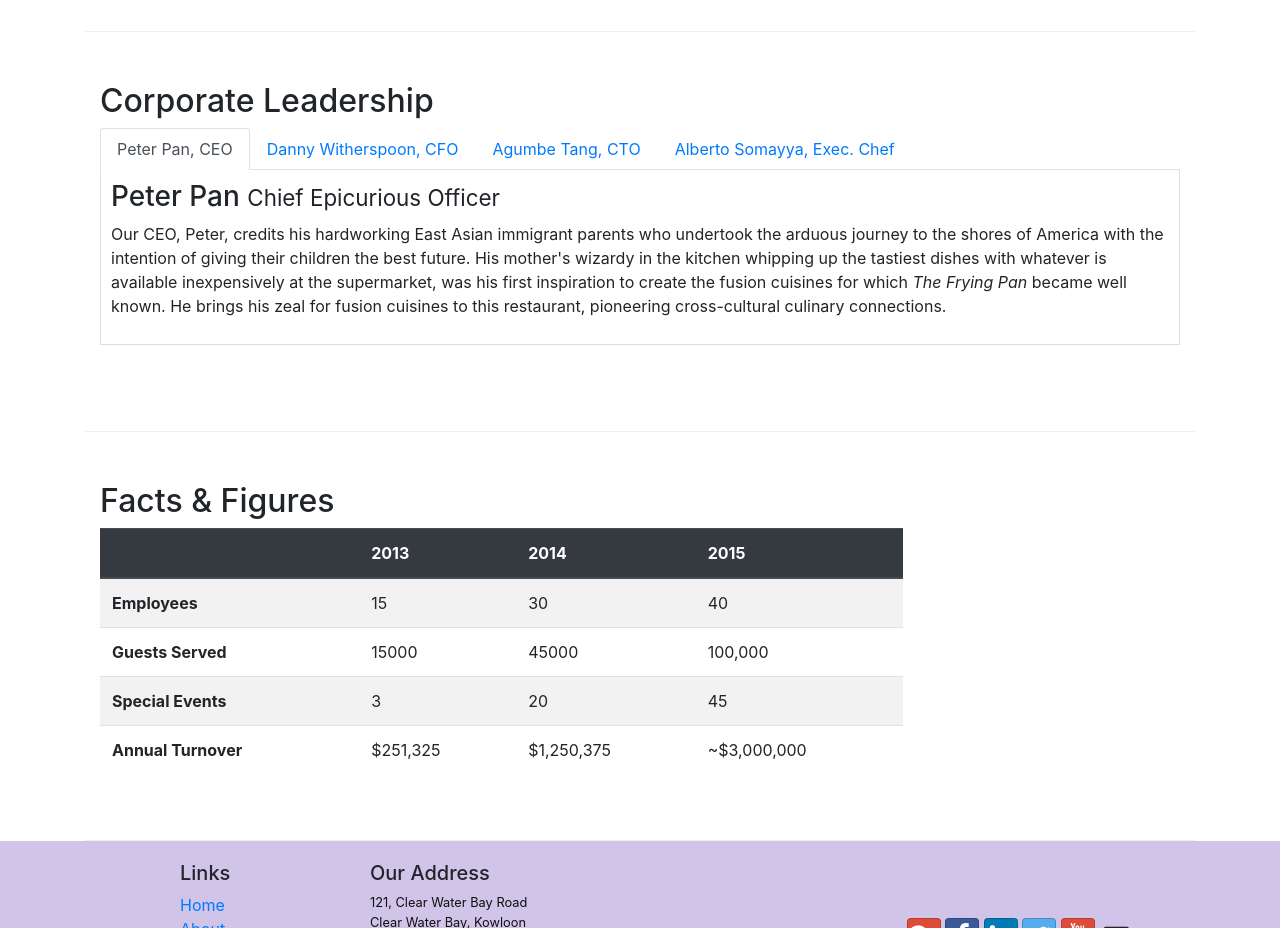
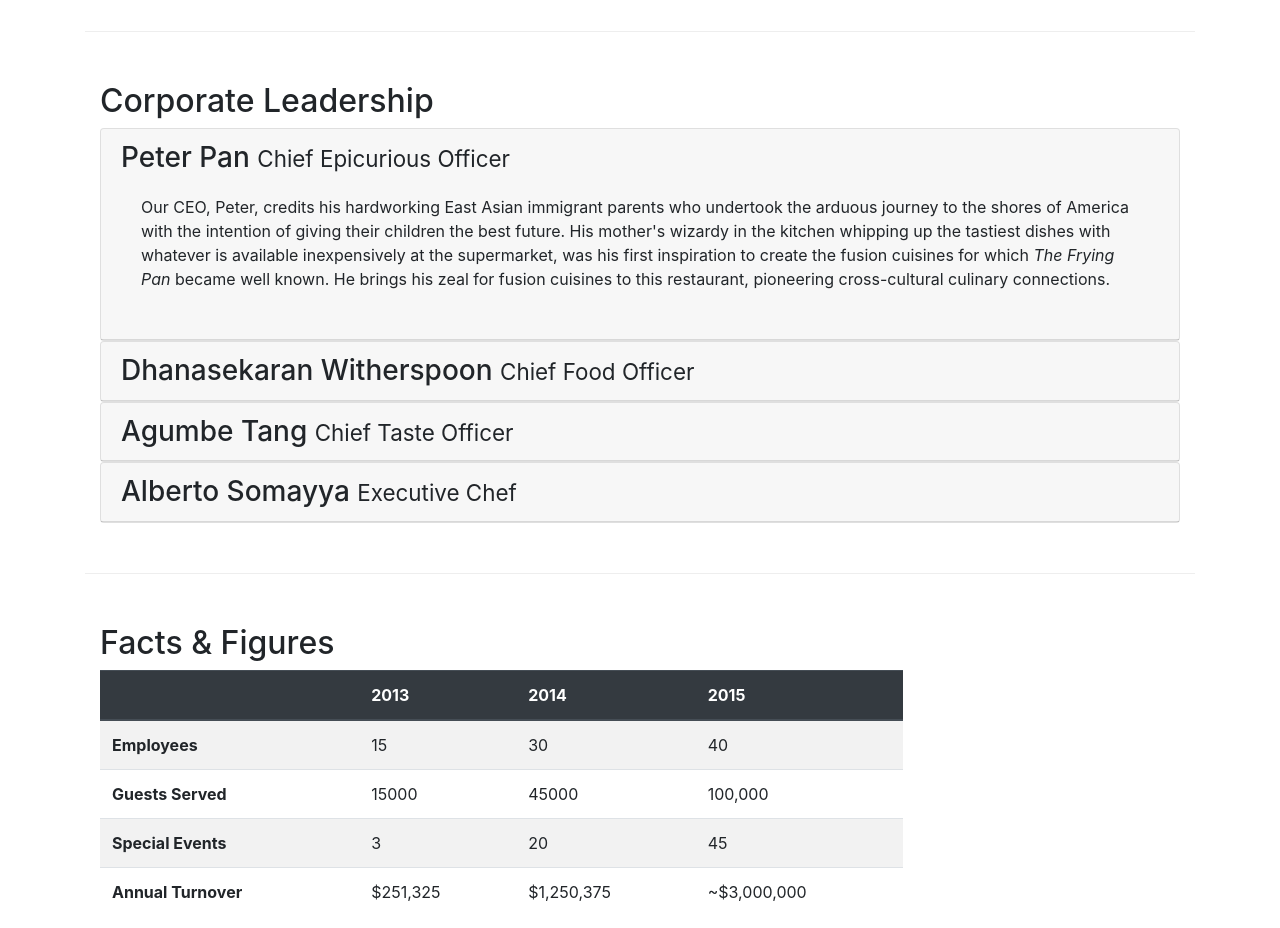
Before and after one commit to manob24/nodejsBasics, a website: page files/aboutus.html in a window 1280 px wide. Shown: the part 940-1868 px from the top of the page. Drawn offline with nearby package versions, Linux system fonts and the light colour scheme.

Commit message:
Accordion

```diff
--- a/files/aboutus.html
+++ b/files/aboutus.html
@@ -107,37 +107,59 @@
         <div class="row row-content">
             <div class="col-12 col-sm">
                 <h2>Corporate Leadership</h2>
-                <ul class="nav nav-tabs">
-                    <li class="nav-item">
-                        <a class="nav-link active" href="#peter" role="tab" data-toggle="tab">Peter Pan, CEO</a>
-                    </li>
-                    <li class="nav-item">
-                        <a class="nav-link" href="#danny" role="tab" data-toggle="tab">Danny Witherspoon, CFO</a>
-                    </li>
-                    <li class="nav-item">
-                        <a class="nav-link" href="#agumbe" role="tab" data-toggle="tab">Agumbe Tang, CTO</a>
-                    </li>
-                    <li class="nav-item">
-                        <a class="nav-link" href="#alberto" role="tab" data-toggle="tab">Alberto Somayya, Exec. Chef</a>
-                    </li>
-
-                </ul>
-                <div class="tab-content">
-                    <div role="tabpanel" class="tab-pane fade show active" id="peter">
-                        <h3>Peter Pan <small>Chief Epicurious Officer</small></h3>
-                        <p class="d-none d-sm-block">Our CEO, Peter, credits his hardworking East Asian immigrant parents who undertook the arduous journey to the shores of America with the intention of giving their children the best future. His mother's wizardy in the kitchen whipping up the tastiest dishes with whatever is available inexpensively at the supermarket, was his first inspiration to create the fusion cuisines for which <em>The Frying Pan</em> became well known. He brings his zeal for fusion cuisines to this restaurant, pioneering cross-cultural culinary connections.</p>
+                <div id="accordion">
+                    <div class="card">
+                        <div class="card-header" role="tab" id="peterhead">
+                            <h3 class="mb-0">
+                                <a data-toggle="collapse" data-target="#peter">Peter Pan <small>Chief Epicurious Officer</small>
+                                </a>
+                            </h3>
+                            <div class="collapse show" id="peter" data-parent="#accordion">
+                                <div class="card-body">
+                                    <p class="d-none d-sm-block">Our CEO, Peter, credits his hardworking East Asian immigrant parents who undertook the arduous journey to the shores of America with the intention of giving their children the best future. His mother's wizardy in the kitchen whipping up the tastiest dishes with whatever is available inexpensively at the supermarket, was his first inspiration to create the fusion cuisines for which <em>The Frying Pan</em> became well known. He brings his zeal for fusion cuisines to this restaurant, pioneering cross-cultural culinary connections.</p>
+                                </div>
+                            </div>
+                          </div>
                     </div>
-                    <div role="tabpanel" class="tab-pane fade show" id="danny">
-                        <h3>Dhanasekaran Witherspoon <small>Chief Food Officer</small></h3>
-                        <p class="d-none d-sm-block">Our CFO, Danny, as he is affectionately referred to by his colleagues, comes from a long established family tradition in farming and produce. His experiences growing up on a farm in the Australian outback gave him great appreciation for varieties of food sources. As he puts it in his own words, <em>Everything that runs, wins, and everything that stays, pays!</em></p>
+                    <div class="card">
+                        <div class="card-header" role="tab" id="dannyhead">
+                            <h3 class="mb-0">
+                                <a class="collapsed" data-toggle="collapse" data-target="#danny">Dhanasekaran Witherspoon <small>Chief Food Officer</small>
+                                </a>
+                            </h3>
+                            <div class="collapse" id="danny" data-parent="#accordion">
+                                <div class="card-body">
+                                    <p class="d-none d-sm-block">Our CFO, Danny, as he is affectionately referred to by his colleagues, comes from a long established family tradition in farming and produce. His experiences growing up on a farm in the Australian outback gave him great appreciation for varieties of food sources. As he puts it in his own words, <em>Everything that runs, wins, and everything that stays, pays!</em></p>
+                                </div>
+                            </div>
+                          </div>
                     </div>
-                    <div role="tabpanel" class="tab-pane fade show" id="agume">
-                        <h3>Agumbe Tang <small>Chief Taste Officer</small></h3>
-                        <p class="d-none d-sm-block">Blessed with the most discerning gustatory sense, Agumbe, our CTO, personally ensures that every dish that we serve meets his exacting tastes. Our chefs dread the tongue lashing that ensues if their dish does not meet his exacting standards. He lives by his motto, <em>You click only if you survive my lick.</em></p>
+                    <div class="card">
+                        <div class="card-header" role="tab" id="agumbehead">
+                            <h3 class="mb-0">
+                                <a class="collapsed" data-toggle="collapse" data-target="#agumbe">Agumbe Tang <small>Chief Taste Officer</small>
+                                </a>
+                            </h3>
+                            <div class="collapse" id="agumbe" data-parent="#accordion">
+                                <div class="card-body">
+                                    <p class="d-none d-sm-block">Blessed with the most discerning gustatory sense, Agumbe, our CTO, personally ensures that every dish that we serve meets his exacting tastes. Our chefs dread the tongue lashing that ensues if their dish does not meet his exacting standards. He lives by his motto, <em>You click only if you survive my lick.</em></p>
+                                </div>
+                            </div>
+                          </div>
                     </div>
-                    <div role="tabpanel" class="tab-pane fade show" id="alberto">
-                        <h3>Alberto Somayya <small>Executive Chef</small></h3>
-                        <p class="d-none d-sm-block">Award winning three-star Michelin chef with wide International experience having worked closely with whos-who in the culinary world, he specializes in creating mouthwatering Indo-Italian fusion experiences. He says, <em>Put together the cuisines from the two craziest cultures, and you get a winning hit! Amma Mia!</em></p>
+                    <div class="card">
+                        <div class="card-header" role="tab" id="albertohead">
+                        <h3 class="mb-0">
+                            <a class="collapsed" data-toggle="collapse" data-target="#alberto">
+                            Alberto Somayya <small>Executive Chef</small>
+                            </a>
+                        </h3>
+                        </div>
+                        <div class="collapse" id="alberto" data-parent="#accordion">
+                            <div class="card-body">
+                                <p class="d-none d-sm-block">Award winning three-star Michelin chef with wide International experience having worked closely with whos-who in the culinary world, he specializes in creating mouthwatering Indo-Italian fusion experiences. He says, <em>Put together the cuisines from the two craziest cultures, and you get a winning hit! Amma Mia!</em></p>
+                            </div>
+                        </div>
                     </div>
                 </div>
             </div>
```
Also changed, not shown: files/index.html (+1 -3 lines).
